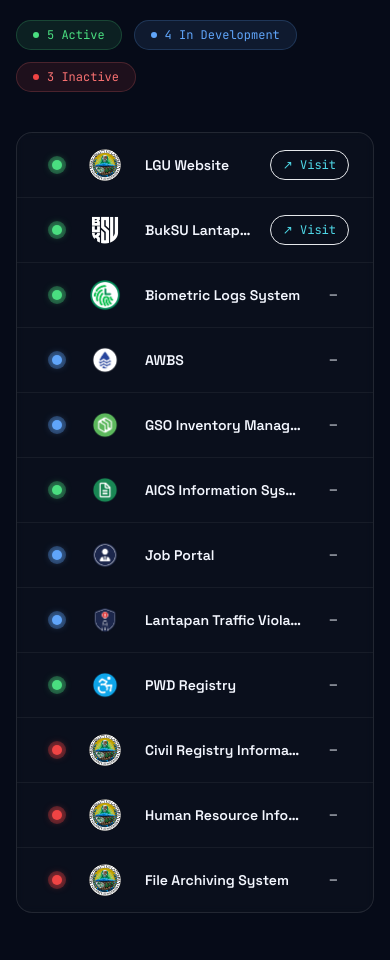
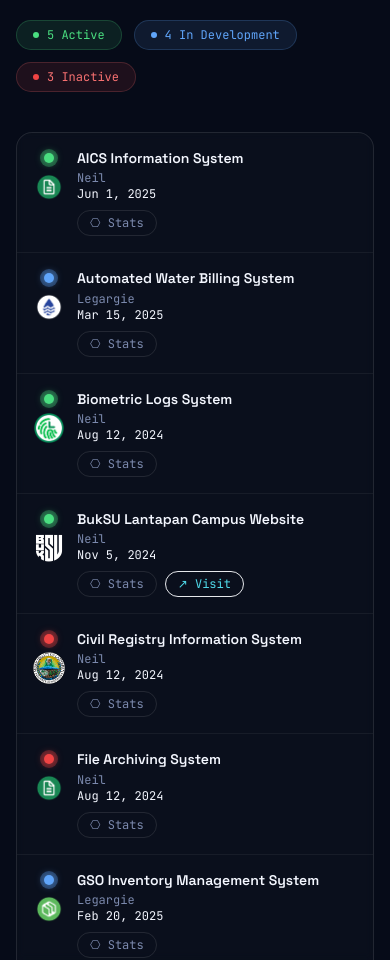
Before and after one commit to neilianaller/lictd, a Next.js app: page / in a window 390 px wide. Shown: the part 1040-2000 px from the top of the page. Built offline with nearby package versions, Linux system fonts and the light colour scheme.

Commit message:
Update: 2026-07-27 17:34:21

```diff
--- a/src/app/page.tsx
+++ b/src/app/page.tsx
@@ -3,6 +3,7 @@ import HeroSection from "@/components/HeroSection";
 import AppDashboard from "@/components/scroll-experience/AppDashboard";
 import TeamSection from "@/components/scroll-experience/TeamSection";
 import HeritageSection from "@/components/scroll-experience/HeritageSection";
+import CertificationsSection from "@/components/scroll-experience/CertificationsSection";
 
 export default function Home() {
   return (
@@ -12,6 +13,7 @@ export default function Home() {
       <AppDashboard />
       <TeamSection />
       <HeritageSection />
+      <CertificationsSection />
     </main>
   );
 }
--- a/src/components/scroll-experience/AppDashboard.tsx
+++ b/src/components/scroll-experience/AppDashboard.tsx
@@ -106,17 +106,64 @@ export default function AppDashboard() {
           </div>
 
           {/* Rows */}
-          {apps.map((app, i) => {
+          {[...apps].sort((a, b) => a.name.localeCompare(b.name)).map((app, i) => {
             const showLink = app.isPublic && app.status === "active" && app.link;
             return (
               <motion.div
                 key={app.id}
-                className={`grid grid-cols-[32px_40px_1fr_auto] md:grid-cols-[48px_48px_1fr_140px_140px_110px_100px] gap-4 items-center px-6 py-4 hover:bg-white/[0.04] transition-colors cursor-default ${i < apps.length - 1 ? "border-b border-white/5" : ""}`}
+                className={`px-4 md:px-6 py-4 hover:bg-white/[0.04] transition-colors ${i < apps.length - 1 ? "border-b border-white/5" : ""}`}
                 initial={{ opacity: 0, x: -10 }}
                 whileInView={{ opacity: 1, x: 0 }}
                 viewport={{ once: true }}
                 transition={{ duration: 0.3, delay: i * 0.04 }}
               >
+                {/* ── MOBILE LAYOUT ── */}
+                <div className="flex md:hidden items-start gap-3">
+                  {/* Status + Icon stacked left */}
+                  <div className="flex flex-col items-center gap-2 pt-1 flex-shrink-0">
+                    <StatusDot status={app.status as Status} />
+                    <div className="relative w-8 h-8 flex-shrink-0">
+                      {app.icon && (
+                        <Image src={app.icon} alt={app.name} fill className="object-contain" />
+                      )}
+                    </div>
+                  </div>
+
+                  {/* Info block */}
+                  <div className="flex-1 min-w-0">
+                    <p className="text-sm font-display font-semibold text-ink-100 leading-snug">
+                      {app.name}
+                    </p>
+                    <p className="text-xs text-ink-400 font-mono mt-0.5">{app.developer}</p>
+                    <p className="text-xs text-ink-400/60 font-mono">
+                      {new Date(app.lastUpdate).toLocaleDateString("en-PH", {
+                        year: "numeric", month: "short", day: "numeric",
+                      })}
+                    </p>
+                    {/* Action buttons */}
+                    <div className="flex flex-wrap gap-2 mt-2">
+                      <a
+                        href={`/apps/${app.slug}`}
+                        className="text-xs font-mono text-ink-400 hover:text-accent-cyan border border-white/10 hover:border-accent-cyan/30 px-3 py-1 rounded-full transition-all hover:bg-accent-cyan/5"
+                      >
+                        ⎔ Stats
+                      </a>
+                      {showLink && (
+                        <a
+                          href={app.link!}
+                          target="_blank"
+                          rel="noopener noreferrer"
+                          className="text-xs font-mono text-accent-cyan hover:text-white border border-accent-cyan/30 hover:border-accent-cyan px-3 py-1 rounded-full transition-all hover:bg-accent-cyan/10"
+                        >
+                          ↗ Visit
+                        </a>
+                      )}
+                    </div>
+                  </div>
+                </div>
+
+                {/* ── DESKTOP LAYOUT ── */}
+                <div className="hidden md:grid grid-cols-[48px_48px_1fr_140px_140px_110px_100px] gap-4 items-center">
                   {/* Status */}
                   <StatusDot status={app.status as Status} />
 
@@ -132,22 +179,20 @@ export default function AppDashboard() {
                     {app.name}
                   </span>
 
-                {/* Developer — hidden on mobile */}
-                <span className="hidden md:block text-sm text-ink-400 font-mono">
+                  {/* Developer */}
+                  <span className="text-sm text-ink-400 font-mono">
                     {app.developer}
                   </span>
 
-                {/* Last Update — hidden on mobile */}
-                <span className="hidden md:block text-sm text-ink-400 font-mono">
+                  {/* Last Update */}
+                  <span className="text-sm text-ink-400 font-mono">
                     {new Date(app.lastUpdate).toLocaleDateString("en-PH", {
-                    year: "numeric",
-                    month: "short",
-                    day: "numeric",
+                      year: "numeric", month: "short", day: "numeric",
                     })}
                   </span>
 
-                {/* View Stats — hidden on mobile */}
-                <div className="hidden md:flex justify-center">
+                  {/* Stats */}
+                  <div className="flex justify-center">
                     <a
                       href={`/apps/${app.slug}`}
                       className="text-xs font-mono text-ink-400 hover:text-accent-cyan border border-white/10 hover:border-accent-cyan/30 px-3 py-1.5 rounded-full transition-all hover:bg-accent-cyan/5 whitespace-nowrap"
@@ -171,6 +216,7 @@ export default function AppDashboard() {
                       <span className="text-xs font-mono text-ink-400/30 px-3 py-1.5">—</span>
                     )}
                   </div>
+                </div>
               </motion.div>
             );
           })}
--- /dev/null
+++ b/src/components/scroll-experience/CertificationsSection.tsx
@@ -0,0 +1,90 @@
+"use client";
+
+import { motion } from "framer-motion";
+import Image from "next/image";
+
+export default function CertificationsSection() {
+  return (
+    <section className="py-16 px-4 md:px-12 border-t border-white/5">
+      <div className="max-w-6xl mx-auto flex flex-col items-center gap-10">
+
+        {/* Heading */}
+        <motion.div
+          className="text-center"
+          initial={{ opacity: 0, y: 20 }}
+          whileInView={{ opacity: 1, y: 0 }}
+          viewport={{ once: true }}
+          transition={{ duration: 0.6 }}
+        >
+          <p className="text-xs font-mono text-accent-cyan uppercase tracking-widest mb-2">
+            / data privacy
+          </p>
+        </motion.div>
+
+        {/* Certificates row */}
+        <motion.div
+          className="flex flex-col sm:flex-row items-center justify-center gap-8 md:gap-16"
+          initial={{ opacity: 0, y: 24 }}
+          whileInView={{ opacity: 1, y: 0 }}
+          viewport={{ once: true }}
+          transition={{ duration: 0.6, delay: 0.1 }}
+        >
+          {/* CORS Seal */}
+          <a
+            href="https://lantapan.gov.ph/privacy"
+            target="_blank"
+            rel="noopener noreferrer"
+            className="group flex flex-col items-center gap-4 hover:opacity-90 transition-opacity"
+          >
+            <div className="relative w-36 h-36 md:w-44 md:h-44 drop-shadow-[0_0_20px_rgba(79,216,232,0.15)] group-hover:drop-shadow-[0_0_30px_rgba(79,216,232,0.35)] transition-all">
+              <Image
+                src="/images/CORSseal.png"
+                alt="CORS Seal"
+                fill
+                className="object-contain"
+              />
+            </div>
+            <span className="text-xs font-mono text-ink-400 group-hover:text-accent-cyan transition-colors tracking-widest uppercase">
+              CORS Seal
+            </span>
+          </a>
+
+          {/* Registration Certificate */}
+          <a
+            href="https://lantapan.gov.ph/privacy"
+            target="_blank"
+            rel="noopener noreferrer"
+            className="group flex flex-col items-center gap-4 hover:opacity-90 transition-opacity"
+          >
+            <div className="relative w-36 h-36 md:w-44 md:h-44 drop-shadow-[0_0_20px_rgba(79,216,232,0.15)] group-hover:drop-shadow-[0_0_30px_rgba(79,216,232,0.35)] transition-all">
+              <Image
+                src="/images/RegistrationCert.png"
+                alt="Registration Certificate"
+                fill
+                className="object-contain"
+              />
+            </div>
+            <span className="text-xs font-mono text-ink-400 group-hover:text-accent-cyan transition-colors tracking-widest uppercase">
+              Registration Certificate
+            </span>
+          </a>
+        </motion.div>
+
+        {/* Link */}
+        <motion.a
+          href="https://lantapan.gov.ph/privacy"
+          target="_blank"
+          rel="noopener noreferrer"
+          className="text-sm font-mono text-ink-400 hover:text-accent-cyan transition-colors border-b border-ink-400/20 hover:border-accent-cyan/50 pb-0.5"
+          initial={{ opacity: 0 }}
+          whileInView={{ opacity: 1 }}
+          viewport={{ once: true }}
+          transition={{ duration: 0.6, delay: 0.2 }}
+        >
+          lantapan.gov.ph/privacy ↗
+        </motion.a>
+
+      </div>
+    </section>
+  );
+}
--- a/src/components/scroll-experience/HeritageSection.tsx
+++ b/src/components/scroll-experience/HeritageSection.tsx
@@ -64,10 +64,6 @@ export default function HeritageSection() {
           </a>
         </motion.div>
 
-        {/* Footer note */}
-        <p className="text-xs text-ink-400/40 font-mono mt-8">
-          © {new Date().getFullYear()} Lantapan ICT Division. All rights reserved.
-        </p>
       </div>
     </section>
   );
--- a/src/data/apps.json
+++ b/src/data/apps.json
@@ -34,7 +34,7 @@
   },
   {
     "id": "awbs",
-    "name": "AWBS",
+    "name": "Automated Water Billing System",
     "slug": "awbs",
     "status": "development",
     "developer": "Legargie",
@@ -117,7 +117,7 @@
     "developer": "Neil",
     "lastUpdate": "2024-08-12",
     "isPublic": false,
-    "icon": "/images/apps/lguseal.png",
+    "icon": "/images/apps/hrislogo.png",
     "link": null
   },
   {
@@ -128,7 +128,7 @@
     "developer": "Neil",
     "lastUpdate": "2024-08-12",
     "isPublic": false,
-    "icon": "/images/apps/lguseal.png",
+    "icon": "/images/apps/systems_ims.png",
     "link": null
   }
 ]
```
Also changed, not shown: public/images/CORSseal.png (added), public/images/RegistrationCert.png (added). Lines whose indentation alone changed are shown as unchanged.
